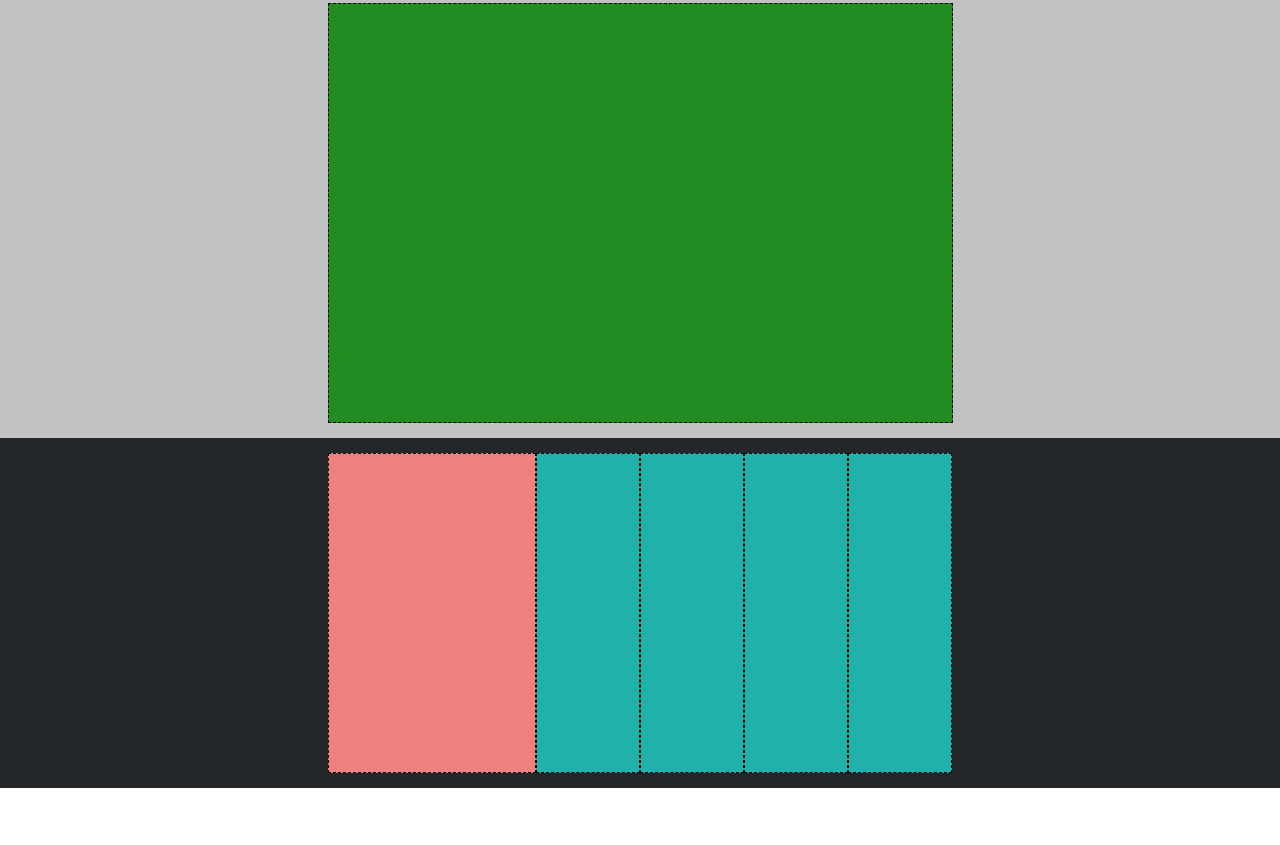
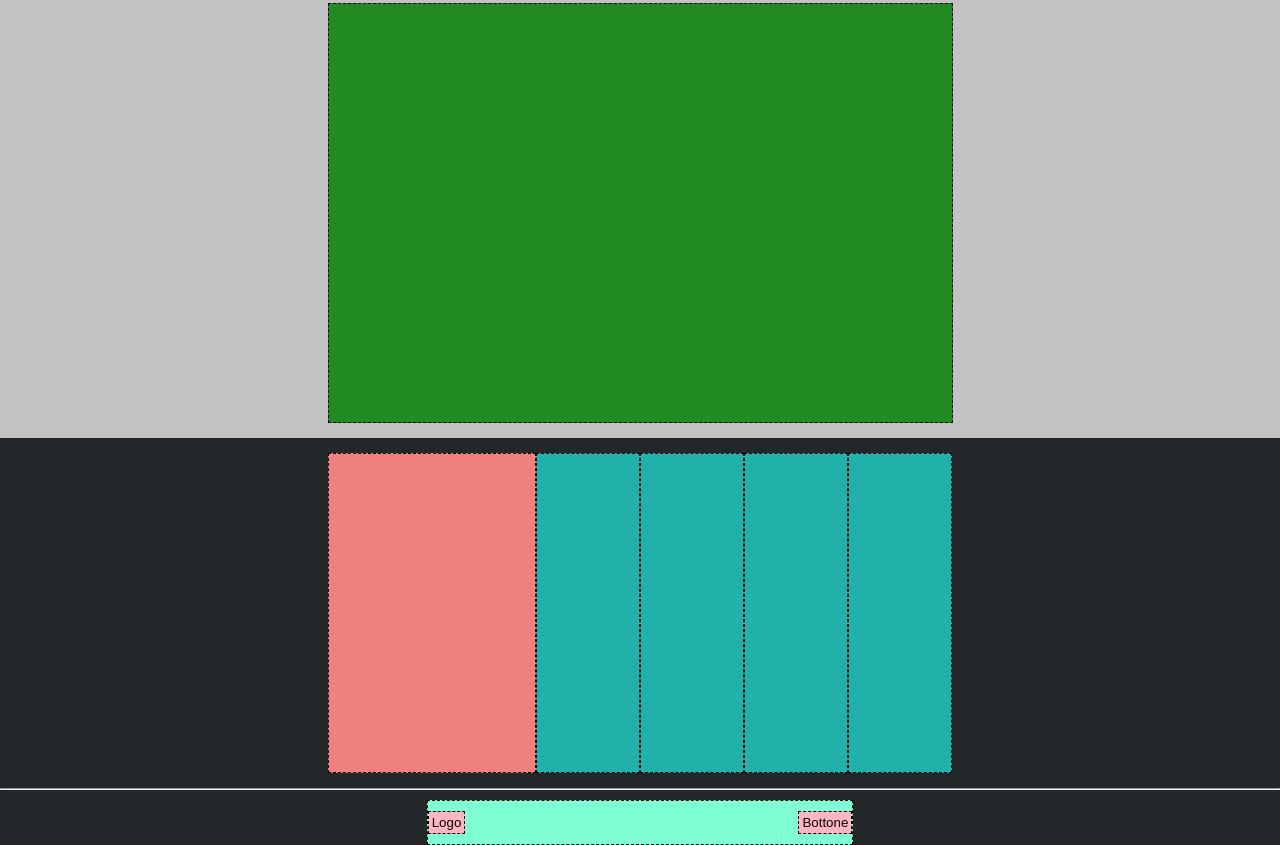
Before and after one commit to Emanuele-Colaci/htmlcss-struttura-discord, a plain HTML site: page index.html in a window 1280 px wide. Shown: the part 1052-1897 px from the top of the page. Before the commit the page ends 1840 px from the top, so only its background shows below. Drawn offline with Linux system fonts and the light colour scheme.

Commit message:
FINE FOOTER E FINE ESERCIZIO

```diff
--- a/css/style.css
+++ b/css/style.css
@@ -182,3 +182,32 @@
     width: 18%;
 }
 /* FINE SESTA SEZIONE */
+
+/* INIZIO FOOTER */
+.container6{
+    padding-top: 10px;
+    background-color: #23272a;
+}
+
+.row4{
+    display: flex;
+    width: 100%;
+    justify-content: center;
+}
+
+.primo-col-sezione-7{
+    display: flex;
+    justify-content: space-between;
+    border: dashed 1px black;
+    background-color: #7fffd4;
+    width: calc(100% / 3);
+}
+
+button{
+    margin-top: 10px;
+    margin-bottom: 10px;
+    border: dashed 1px black;
+    padding: 3px;
+    background-color: #ffb6c1;
+}
+/* FINE FOOTER */
--- a/index.html
+++ b/index.html
@@ -113,9 +113,17 @@
             <!-- FINE SESTA SEZIONE -->
         </main>
         <!-- FINE MAIN -->
+        <hr>
         <!-- INIZIO FOOTER -->
         <footer>
-
+            <div class="container6">
+                <div class="row4">
+                    <div class="primo-col-sezione-7">
+                        <button>Logo</button>
+                        <button>Bottone</button>
+                    </div>
+                </div>
+            </div>
         </footer>
         <!-- FINE FOOTER -->
     </body>
```
